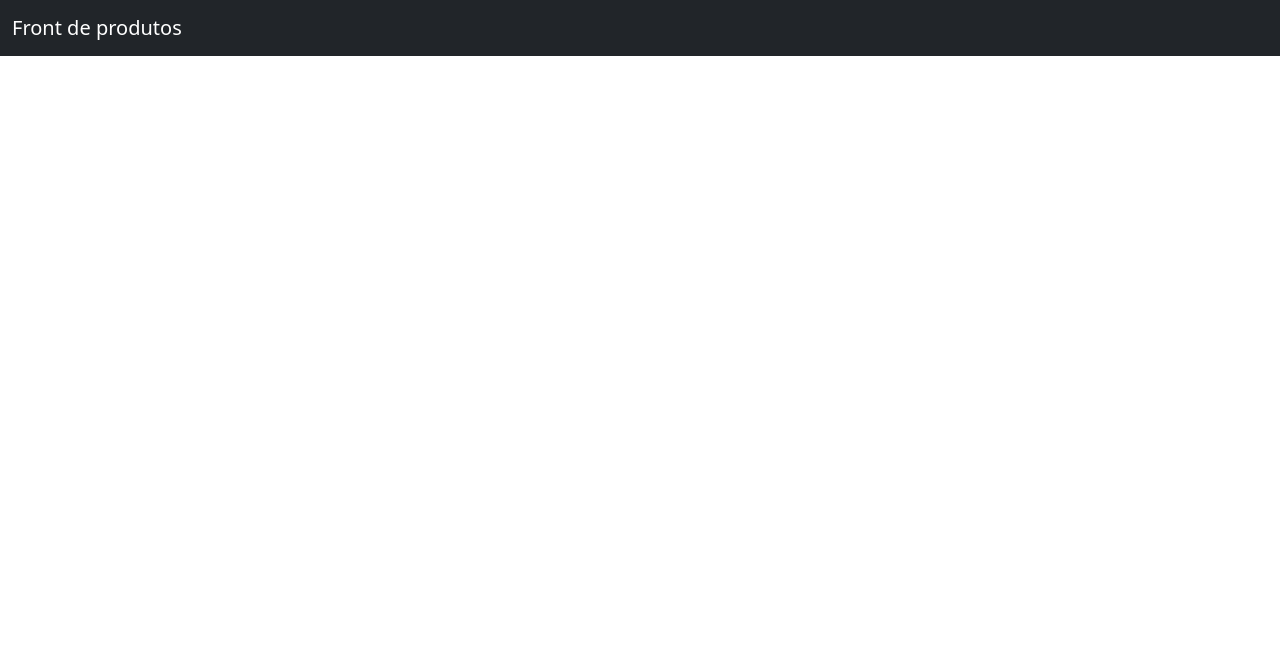
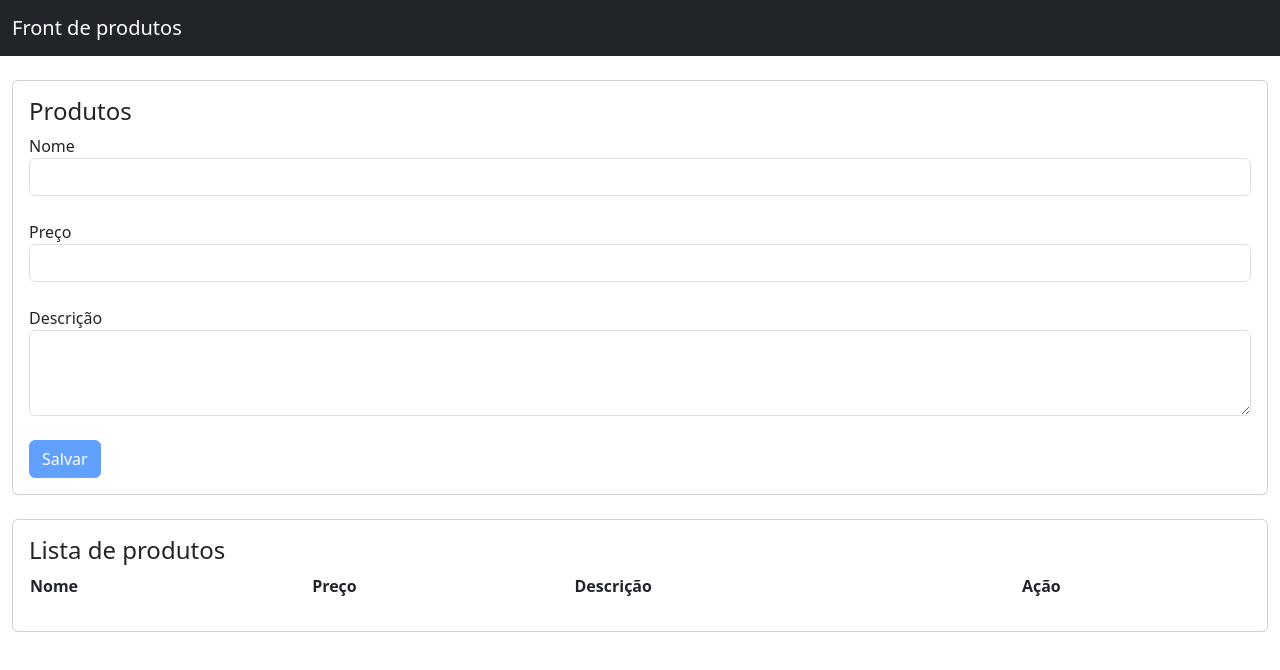
Before and after one commit to afzsilva/front-produto, an Angular app: page / in a window 1280 px wide. Shown: the top 670 px of the page. Built offline with nearby package versions, Linux system fonts and the light colour scheme.

Commit message:
Implementa form no app component

```diff
--- a/src/app/app.component.html
+++ b/src/app/app.component.html
@@ -1 +1,56 @@
 <app-navbar></app-navbar>
+<br />
+<div class="container-fluid">
+  <div class="card">
+    <div class="card-body">
+      <div class="card-title"><h4>Produtos</h4></div>
+      <form [formGroup]="produtoForm" (ngSubmit)="salvar()">
+        <div class="form-group">
+          <label for="nome">Nome</label>
+          <input type="text" class="form-control" id="nome" formControlName="nome">
+        </div>
+        <br />
+        <div class="form-group">
+          <label for="preco">Preço</label>
+          <input type="number" class="form-control" id="preco" formControlName="preco">
+        </div>
+        <br />
+        <div class="form-group">
+          <label for="descricao">Descrição</label>
+          <textarea nome="" id="descricao" formControlName="descricao" rows="3" class="form-control"></textarea>
+        </div>
+        <br />
+        <button class="btn btn-primary" [disabled]="produtoForm.invalid">Salvar</button>
+      </form>
+    </div>
+  </div>
+</div>
+
+<br />
+
+<div class="container-fluid">
+  <div class="card">
+    <div class="card-body">
+      <div class="card-title"><h4>Lista de produtos</h4></div>
+      <table class="table">
+        <thead>
+          <th>Nome</th>
+          <th>Preço</th>
+          <th>Descrição</th>
+          <th>Ação</th>
+        </thead>
+        <tr *ngFor="let produto of produtos">
+          <td>{{produto.nome}}</td>
+          <td>{{produto.valor}}</td>
+          <td>{{produto.descricao}}</td>
+          <td style="width:100px">
+            <div>
+              <button (click)="remover(produto)" class="btn btn-danger btn-sm" type="button">Remover</button>
+            </div>
+          </td>
+        </tr>
+      </table>
+    </div>
+  </div>
+</div>
+<br />
```
